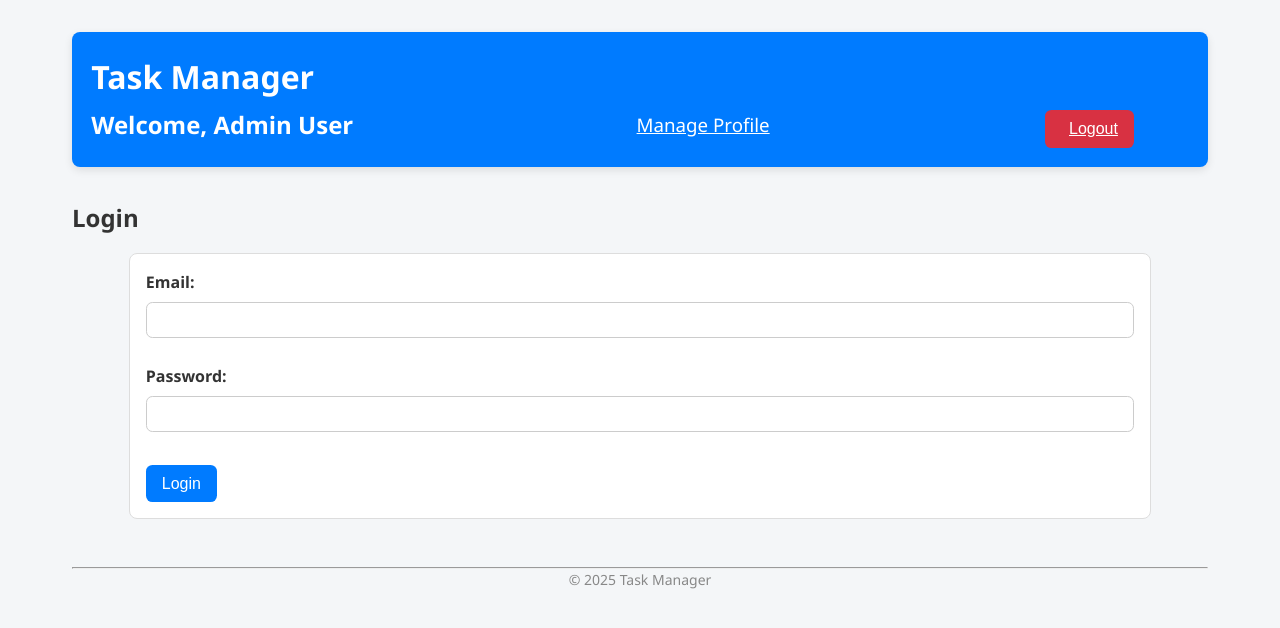
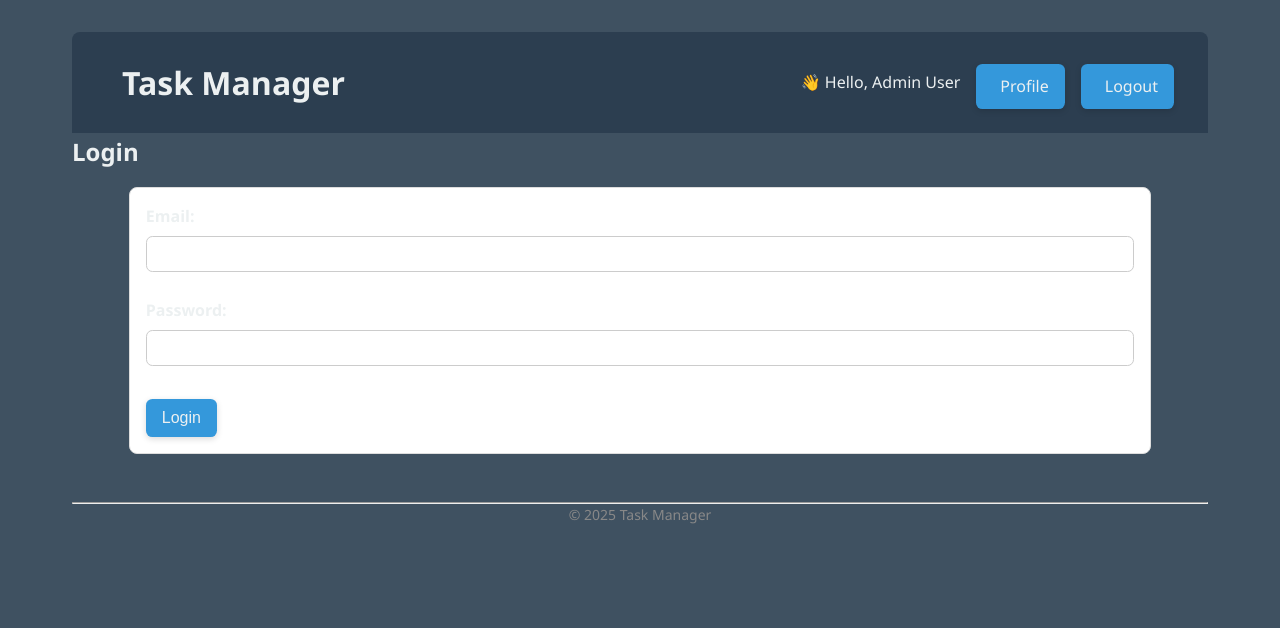
Before and after one commit to dennis-mburu/task-manager-php, a PHP site: page / in a window 1280 px wide. Shown: the top 628 px of the page. Run offline with PHP 8.4, Linux system fonts and the light colour scheme; a user stored in the database is signed in.

Commit message:
Halfway updating the whole site's css

```diff
--- a/css/style.css
+++ b/css/style.css
@@ -5,24 +5,52 @@
   box-sizing: border-box;
 }
 
-/* Base Typography and Layout */
-html {
-  font-size: 16px; /* 1rem = 16px baseline */
+:root {
+  --primary-color: #3498db;
+  --primary-hover: #2980b9;
+
+  --accent-color: #e74c3c;
+  --accent-hover: #c0392b;
+
+  --bg-color: #2c3e50;
+  --text-color: #ecf0f1;
+
+  --card-bg: #34495e;
+  --card-hover: #3d5a73;
+
+  --status-pending: #f39c12;
+  --status-inprogress: #3498db;
+  --status-completed: #2ecc71;
+
+  --border-light: #5d6d7e;
+  --shadow: rgba(0, 0, 0, 0.1);
 }
 
-body {
+/* body {
   font-family: "Segoe UI", sans-serif;
   background-color: #f4f6f8;
   color: #333;
   padding: 2rem;
   line-height: 1.6;
-  /* animation: fadeInBody 0.6s ease-in; */
   max-width: 1200px;
   margin-inline: auto;
+} */
+
+body {
+  font-family: "Segoe UI", sans-serif;
+  /* background-color: var(--bg-color); */
+  background-color: #3f5161;
+  color: var(--text-color);
+  padding: 2rem;
+  line-height: 1.6;
+  max-width: 1200px;
+  margin-inline: auto;
+  /* border: 1px solid var(--border-light); */
 }
 
 /* Header */
-header {
+
+/* header {
   background-color: #007bff;
   color: white;
   padding: 1.2rem;
@@ -36,46 +64,127 @@ header a {
   color: white;
   text-decoration: underline;
   font-weight: 500;
+} */
+
+/* end */
+
+/* ALternate header */
+/* HEADER */
+.header {
+  background-color: var(--bg-color);
+  color: var(--text-color);
+  padding: 1.5rem 0;
+  box-shadow: 0 2px 6px var(--card-shadow);
+  border-radius: 0.5rem 0.5rem 0 0;
 }
 
-/* Buttons */
-button,
-.btn {
-  background-color: #007bff;
-  color: white;
-  border: none;
-  padding: 0.6rem 1rem;
-  margin-top: 0.5rem;
-  border-radius: 0.4rem;
-  cursor: pointer;
-  font-size: 1rem;
-  transition: background 0.3s ease, transform 0.2s ease;
+.header-container {
+  display: flex;
+  justify-content: space-between;
+  align-items: center;
+  flex-wrap: wrap;
+  max-width: 1100px;
+  margin: auto;
+  padding: 0 1rem;
 }
 
-button:hover,
-.btn:hover {
-  background-color: #0056b3;
-  transform: translateY(-0.05rem);
+.header-title {
+  font-size: 2rem;
+  display: flex;
+  align-items: center;
+  gap: 0.5rem;
 }
 
-.logout-button {
-  background-color: #d83142;
+.user-actions {
+  display: flex;
+  align-items: center;
+  gap: 1rem;
+  flex-wrap: wrap;
 }
 
-.logout-button:hover {
-  background-color: #a32b3a;
-  transform: translateY(-0.05rem);
+.welcome-text {
+  font-weight: 500;
+  color: var(--text-color);
 }
+
+.btn {
+  background-color: var(--primary-color);
+  color: #fff;
+  text-decoration: none;
+  padding: 0.5rem 1rem;
+  border-radius: 0.5rem;
+  transition: background-color 0.3s ease;
+  font-size: 0.9rem;
+}
+
+.btn:hover {
+  background-color: var(--primary-hover);
+}
+
+.btn-logout {
+  background-color: var(--accent-color);
+}
+
+.btn-logout:hover {
+  background-color: var(--accent-hover);
+}
+
+/* end of alternate header */
+
+/* Dashboard styles */
+
+/* Container wrapper */
+.container {
+  max-width: 1100px;
+  margin: auto;
+  padding: 1rem;
+}
+
+/* Page Title */
+.page-title {
+  font-size: 2rem;
+  margin-bottom: 1rem;
+  display: flex;
+  align-items: center;
+  gap: 0.5rem;
+  color: var(--text-color);
+}
+
+/* Section Titles */
+.section-title {
+  font-size: 1.5rem;
+  margin-bottom: 1rem;
+  display: flex;
+  align-items: center;
+  gap: 0.5rem;
+}
+
+/* Dashboard Header Section */
+.dashboard-header {
+  background-color: var(--card-bg);
+  padding: 2rem 0 1rem;
+  box-shadow: 0 2px 4px var(--card-shadow);
+}
+
+/* Admin Nav */
+.admin-controls {
+  display: flex;
+  flex-wrap: wrap;
+  gap: 1rem;
+  margin-top: 1rem;
+}
+
+/* Tasks Section */
+.dashboard-tasks {
+  /* background-color: #f5f5f5; */
+  background-color: var(--bg-color);
+  padding: 2rem 0;
+}
+
+/* End of dashboard styles */
 
 i {
   margin-right: 0.5rem;
-}
-
-.d-flex {
-  display: flex;
-  align-items: center;
-  justify-content: space-between;
-  width: 95%;
 }
 
 /* Forms */
@@ -175,44 +370,60 @@ label {
 
 .admin-nav a.btn:hover {
   background-color: #218838;
-}
-
-/* Task Status Labels */
-.status {
-  font-weight: bold;
-}
-
-.status.Pending {
-  color: orange;
-}
-
-.status.InProgress {
-  color: dodgerblue;
-}
-
-.status.Completed {
-  color: green;
-}
-
-/* Strike-through effect for completed task rows */
-.task-completed td {
-  text-decoration: line-through;
-  opacity: 0.6;
-}
-
-/* make disabled buttons more visually distinct  */
-button[disabled] {
-  background-color: #ccc;
-  color: #666;
-  cursor: not-allowed;
-}
-
+} */
 /* Footer */
 footer {
   text-align: center;
   margin-top: 3rem;
   font-size: 0.875rem;
   color: #888;
+}
+
+/* Buttons */
+/* button,
+.btn {
+  background-color: #007bff;
+  color: white;
+  border: none;
+  padding: 0.6rem 1rem;
+  margin-top: 0.5rem;
+  border-radius: 0.4rem;
+  cursor: pointer;
+  font-size: 1rem;
+  transition: background 0.3s ease, transform 0.2s ease;
+}
+
+button:hover,
+.btn:hover {
+  background-color: #0056b3;
+  transform: translateY(-0.05rem);
+} */
+
+button,
+.btn {
+  background-color: var(--primary-color);
+  color: var(--text-color);
+  border: none;
+  padding: 0.6rem 1rem;
+  margin-top: 0.5rem;
+  border-radius: 0.4rem;
+  cursor: pointer;
+  font-size: 1rem;
+  transition: background 0.3s ease, transform 0.2s ease, box-shadow 0.2s ease;
+  box-shadow: 0 2px 6px rgba(0, 0, 0, 0.15);
+}
+
+button:hover,
+.btn:hover {
+  background-color: var(--primary-hover);
+  transform: translateY(-0.05rem);
+  box-shadow: 0 4px 10px rgba(0, 0, 0, 0.25);
+}
+
+button:active,
+.btn:active {
+  transform: scale(0.97);
+  background-color: var(--primary-hover);
 }
 
 /* Styled modal */
--- a/includes/header.php
+++ b/includes/header.php
@@ -1,12 +1,21 @@
-<header>
-    <h1>Task Manager</h1>
-    <?php if (isset($_SESSION['username'])): ?>
-        <div class=d-flex>
-            <h2>Welcome, <?php echo htmlspecialchars($_SESSION['username']); ?></h2>
-            <h3><a href="profile.php"><i class="fa-solid fa-user"></i>Manage Profile</a></h3>
-            <button class="logout-button">
-                <a href="logout.php"><i class="fa-solid fa-power-off"></i>Logout</a>
-            </button>
-        </div>
-    <?php endif; ?>
+<header class="header">
+    <div class="header-container">
+        <h1 class="header-title">
+            <i class="fa-solid fa-clipboard-list"></i> Task Manager
+        </h1>
+
+        <?php if (isset($_SESSION['username'])): ?>
+            <div class="user-actions">
+                <span class="welcome-text">👋 Hello, <?php echo htmlspecialchars($_SESSION['username']); ?></span>
+
+                <a href="profile.php" class="btn">
+                    <i class="fa-solid fa-user-gear"></i> Profile
+                </a>
+
+                <a href="logout.php" class="btn btn-logout">
+                    <i class="fa-solid fa-power-off"></i> Logout
+                </a>
+            </div>
+        <?php endif; ?>
+    </div>
 </header>
```
Also changed, not shown: other parts of css/style.css (+95 -7 lines), dashboard.php (+27 -13 lines).
